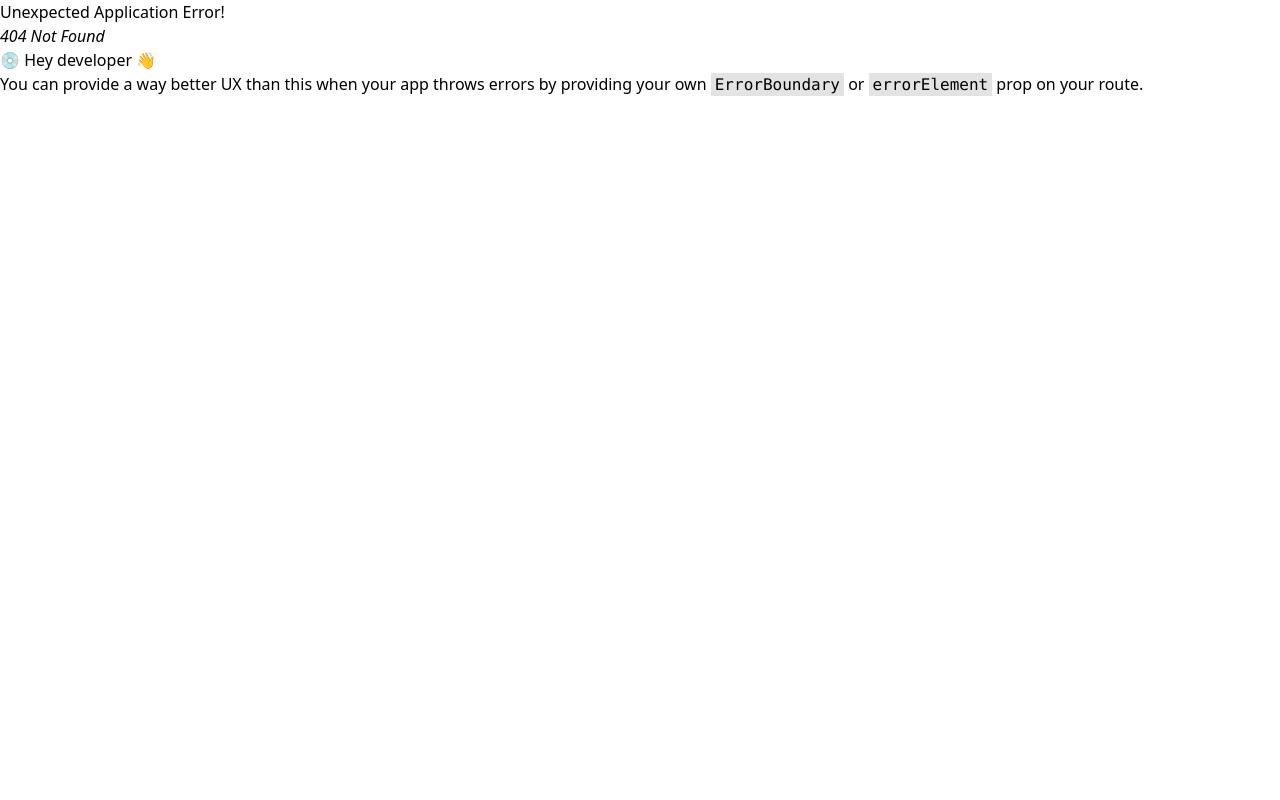
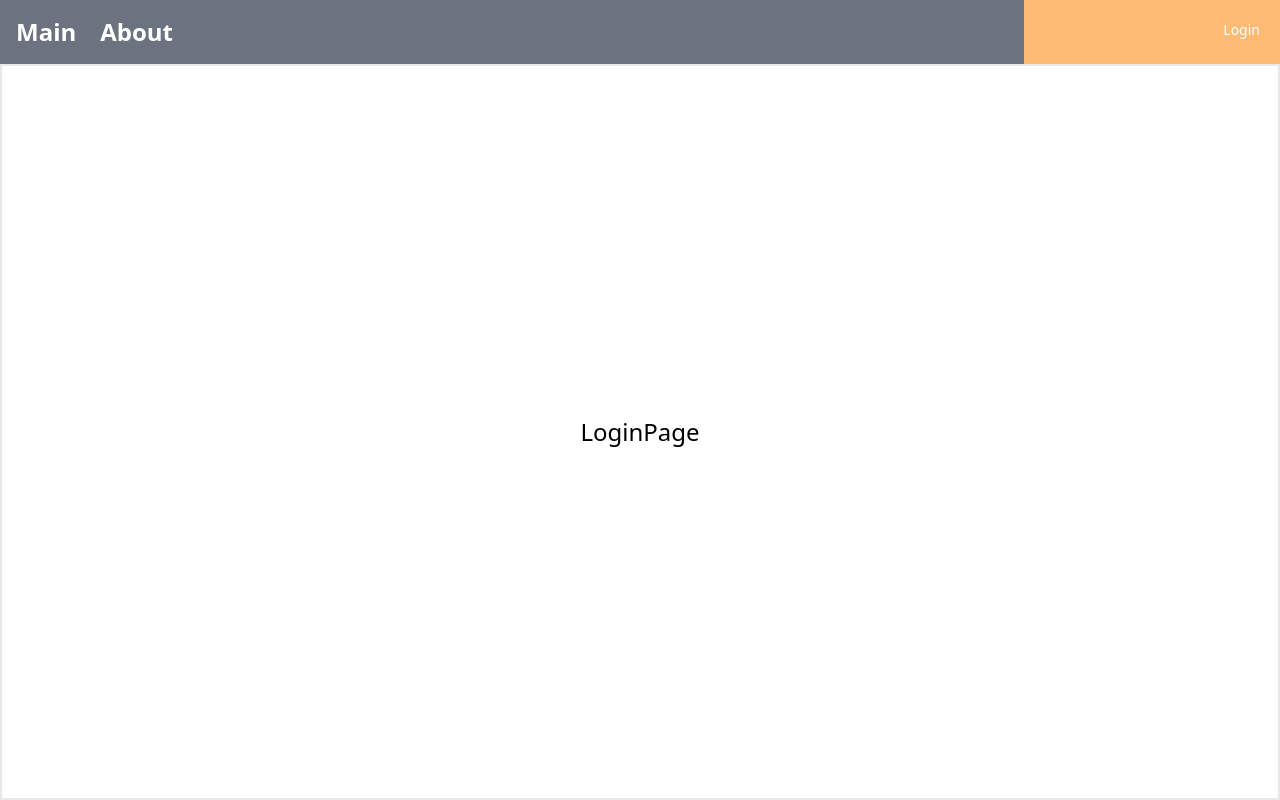
Before and after one commit to saulsol/React_Code, a React (Create React App) app: page /member/login in a window 1280 px wide. Before the commit this address had no page. Built offline with nearby package versions, Linux system fonts and the light colour scheme.

Commit message:
add LoginPage

```diff
--- a/src/components/menus/BasicMenu.js
+++ b/src/components/menus/BasicMenu.js
@@ -35,11 +35,16 @@
             </div>
 
             <div className="w-1/5 flex justify-end bg-orange-300 p-4 front-medium">
-                <div className="text-white text-sm m-1 rounded">
-                    Login
-                </div>
+                {!loginState.email ?
+
+
+                    <div className="text-white text-sm m-1 rounded">
+                        <Link to={'/member/login'}>Login</Link>
+                    </div>
+
+                    : <></>
+                }
             </div>
-
         </nav>
     );
 }
--- /dev/null
+++ b/src/pages/member/LoginPage.js
@@ -0,0 +1,17 @@
+import BasicMenu from "../../components/menus/BasicMenu"
+
+
+const LoginPage = () => {
+    return(
+        <div className='fixed top-0 left-0 z-[1055] flex flex-col h-full w-full'>
+            <BasicMenu />
+            <div className='flex flex-wrap w-full h-full justify-center items-center border-2'>
+                <div className='text-2xl'>
+                    LoginPage
+                </div>
+            </div>
+        </div>
+    )
+}
+
+export default LoginPage
--- /dev/null
+++ b/src/router/memberRouter.js
@@ -0,0 +1,19 @@
+import { Suspense, lazy } from 'react';
+
+
+
+const Login = lazy(() => import("../pages/member/LoginPage"))
+
+
+
+const memberRouter = (loading) => {
+
+    return [
+        {
+            path: "login",
+            element: <Suspense fallback={loading}><Login/></Suspense>
+        },
+    ]
+}
+
+export default memberRouter
--- a/src/router/root.js
+++ b/src/router/root.js
@@ -1,6 +1,7 @@
 import { Suspense, lazy } from "react";
 import { createBrowserRouter } from "react-router-dom";
 import todoRouter from "./todoRouter";
+import memberRouter from "./memberRouter";
 
 const Loading = <div>Loading...</div>
 const Main = lazy(() => import("../pages/MainPage"))
@@ -22,6 +23,10 @@
         element: <Suspense fallback={Loading}><TodoIndex/></Suspense>,
         children: todoRouter(Loading)
     },
+    {
+        path:"member",
+        children: memberRouter(Loading)
+    }
 
 ])
 
```
